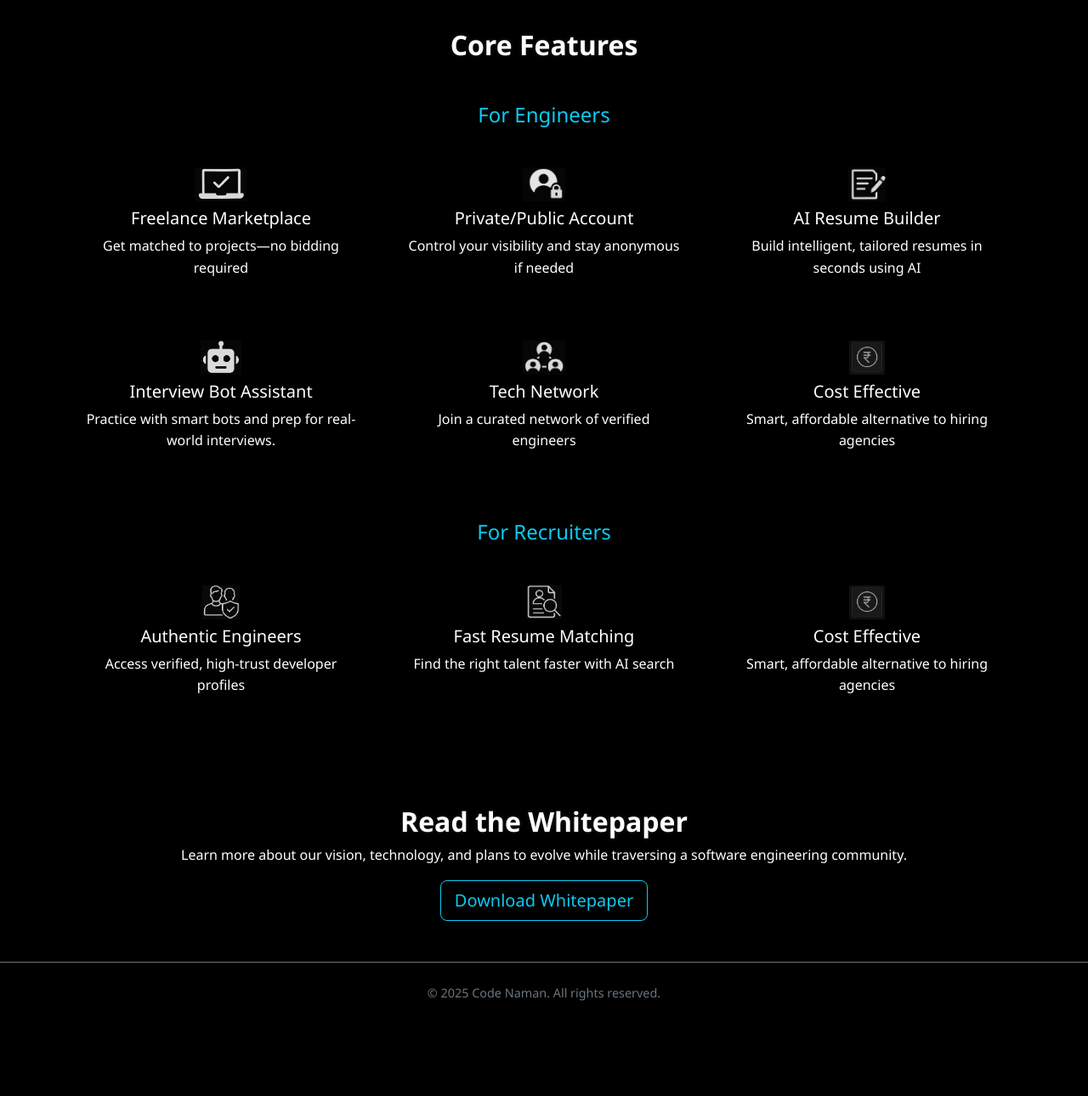
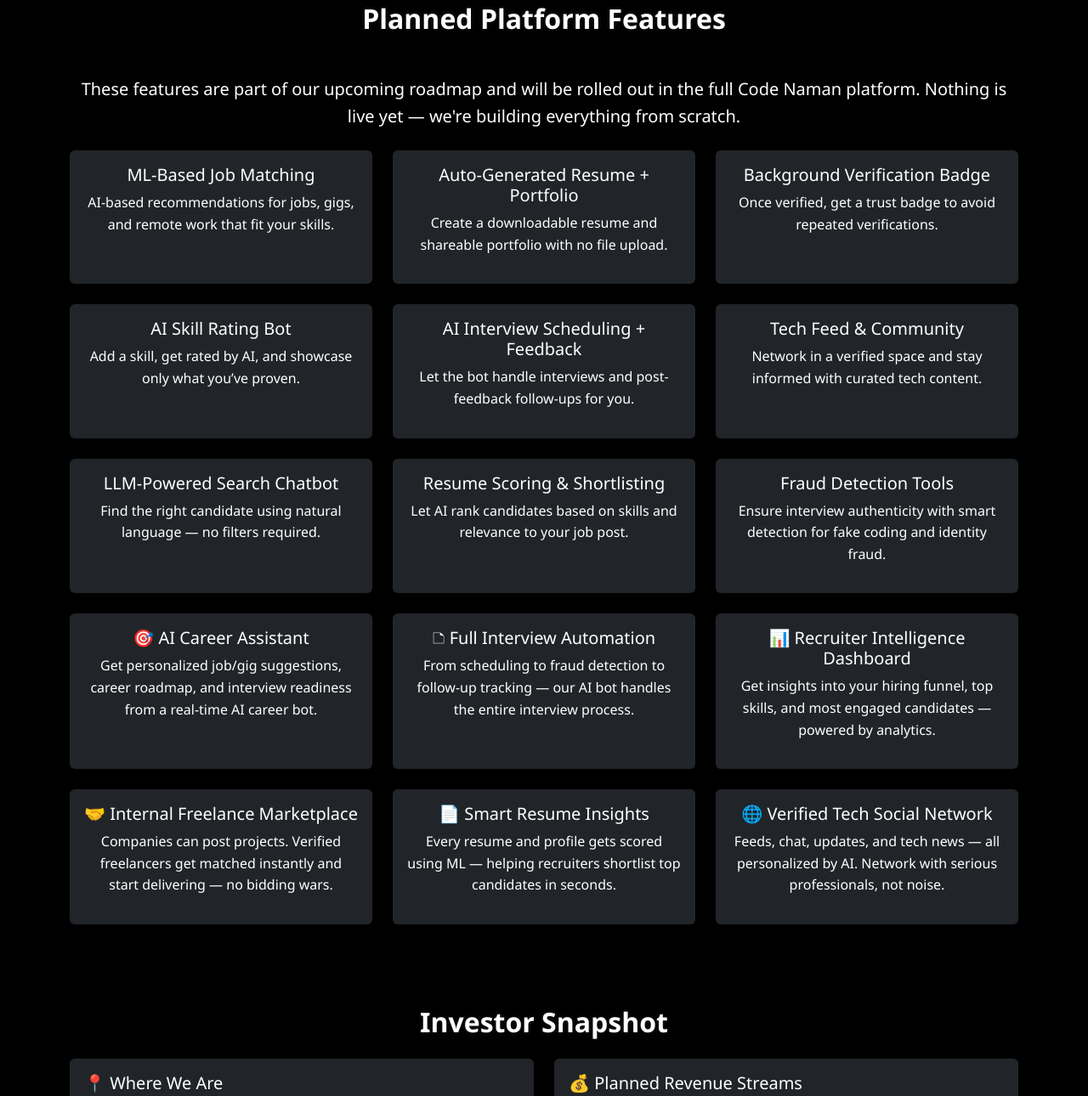
Before and after one commit to cris7M/code-naman, a plain HTML site: page index.html in a window 1280 px wide. Shown: the part 1047-2337 px from the top of the page at 85% size. Before the commit the page ends 2251 px from the top, so only its background shows below. Drawn offline with nearby package versions, Linux system fonts and the light colour scheme.

Commit message:
final information for recruiter is updated

```diff
--- a/index.html
+++ b/index.html
@@ -8,29 +8,24 @@
   <link href="https://cdn.jsdelivr.net/npm/bootstrap@5.3.3/dist/css/bootstrap.min.css" rel="stylesheet"/>
   <link href="style.css" rel="stylesheet" />
   <link href="https://fonts.googleapis.com/css2?family=Poppins:wght@400;600&display=swap" rel="stylesheet"/>
-
 </head>
 <body>
-
-
   <!-- Navbar -->
    <nav class="navbar navbar-expand-lg navbar-dark bg-black px-4">
     <div class="container-fluid">
-      <!-- Left: Logo -->
       <a class="navbar-brand" href="#">
         <img src="img/logo.jpg" alt="Code Naman Logo" class="logo-img"/>
       </a>
-
-      <!-- Toggle for mobile -->
       <button class="navbar-toggler" type="button" data-bs-toggle="collapse" data-bs-target="#navbarContent">
         <span class="navbar-toggler-icon"></span>
       </button>
-
-      <!-- Right: Menu -->
       <div class="collapse navbar-collapse justify-content-end" id="navbarContent">
         <ul class="navbar-nav">
           <li class="nav-item"><a class="nav-link" href="#about">About</a></li>
           <li class="nav-item"><a class="nav-link" href="#features">Features</a></li>
+          <li class="nav-item"><a class="nav-link" href="#investor">Investor Info</a></li>
+          <li class="nav-item"><a class="nav-link" href="#vision">Vision</a></li>
+          <li class="nav-item"><a class="nav-link" href="#mission">Mission</a></li>
           <li class="nav-item"><a class="nav-link" target="_blank" href="https://www.youtube.com/@codenaman">Learning</a></li>
           <li class="nav-item"><a class="nav-link" href="#whitepaper">Whitepaper</a></li>
         </ul>
@@ -38,37 +33,133 @@
     </div>
   </nav>
 
-
   <!-- Hero Section -->
   <header class="hero-section text-center py-5">
     <div class="container">
       <h1 class="display-5 fw-bold">
-        Empowering 500+ Software Engineers<br/>to Find Jobs & Freelance Opportunities
+        India’s First AI-Powered Platform for Jobs, Freelancing & Verified Hiring
       </h1>
-      <p class="lead">A next-gen community for hiring, learning, and growing together.</p>
-      <a  href="https://chat.whatsapp.com/IwSsBpSTH6T8WdxSa8upQ1" class="btn btn-primary btn-lg">Join the Community</a>
+      <p class="lead">
+        Say goodbye to consultancies. Connect directly with authentic engineers and real opportunities — powered by smart automation and community trust.
+      </p>
+      <a href="https://chat.whatsapp.com/IwSsBpSTH6T8WdxSa8upQ1" class="btn btn-primary btn-lg">Join the Community</a>
     </div>
   </header>
 
   <!-- About Section -->
   <section id="about" class="container py-5">
     <div class="row align-items-center">
-      <!-- Left: Image -->
       <div class="col-lg-6 text-center text-lg-start mb-4 mb-lg-0">
         <img src="img/shiny_network_face.png" alt="Code Naman AI Network" class="about-img" />
       </div>
-
-      <!-- Right: Text -->
       <div class="col-lg-6">
         <h2 class="mb-4">About Code Naman</h2>
-        <p class="about-text">
-            Code Naman is an AI-powered platform built to bridge the gap between talented engineers and meaningful opportunities. While recruiters are flooded with mismatched profiles, many skilled developers remain unseen — we’re here to change that.
+        <p>
+          Code Naman is not just a job portal — it’s an AI-driven platform that connects skilled engineers with verified jobs, freelance projects, and remote opportunities. We eliminate the need for consultancies, fake job listings, and endless follow-ups.
           <br /><br />
-            With a trusted network of 500+ verified engineers across full stack, machine learning, VLSI, and generative AI, Code Naman connects professionals with jobs and freelance projects that match their true potential.
+          Our goal is to bring transparency, speed, and smart automation into the hiring process — powered by AI, verified profiles, and a smart interview and resume system.
           <br /><br />
-            No bidding. No exposure. Freelancers remain anonymous — only skills and experience speak for you. Just join the network and start receiving curated opportunities, directly aligned with your strengths.
+          Whether you're a job seeker, freelancer, or recruiter, Code Naman gives you an intelligent edge to find the right match — faster, smarter, and verified.
         </p>
+      </div>
+    </div>
+  </section>
 
+<!-- Features Section -->
+<section id="features" class="container py-5">
+  <h2 class="text-center mb-5">Planned Platform Features</h2>
+  <p class="text-center mb-4 lead">These features are part of our upcoming roadmap and will be rolled out in the full Code Naman platform. Nothing is live yet — we're building everything from scratch.</p>
+
+  <div class="row g-4">
+    <div class="col-md-6 col-lg-4">
+      <div class="card bg-dark text-white h-100 text-center p-3 feature-card">
+        <h5>ML-Based Job Matching</h5>
+        <p>AI-based recommendations for jobs, gigs, and remote work that fit your skills.</p>
+      </div>
+    </div>
+    <div class="col-md-6 col-lg-4">
+      <div class="card bg-dark text-white h-100 text-center p-3 feature-card">
+        <h5>Auto-Generated Resume + Portfolio</h5>
+        <p>Create a downloadable resume and shareable portfolio with no file upload.</p>
+      </div>
+    </div>
+    <div class="col-md-6 col-lg-4">
+      <div class="card bg-dark text-white h-100 text-center p-3 feature-card">
+        <h5>Background Verification Badge</h5>
+        <p>Once verified, get a trust badge to avoid repeated verifications.</p>
+      </div>
+    </div>
+    <div class="col-md-6 col-lg-4">
+      <div class="card bg-dark text-white h-100 text-center p-3 feature-card">
+        <h5>AI Skill Rating Bot</h5>
+        <p>Add a skill, get rated by AI, and showcase only what you’ve proven.</p>
+      </div>
+    </div>
+    <div class="col-md-6 col-lg-4">
+      <div class="card bg-dark text-white h-100 text-center p-3 feature-card">
+        <h5>AI Interview Scheduling + Feedback</h5>
+        <p>Let the bot handle interviews and post-feedback follow-ups for you.</p>
+      </div>
+    </div>
+    <div class="col-md-6 col-lg-4">
+      <div class="card bg-dark text-white h-100 text-center p-3 feature-card">
+        <h5>Tech Feed & Community</h5>
+        <p>Network in a verified space and stay informed with curated tech content.</p>
+      </div>
+    </div>
+    <div class="col-md-6 col-lg-4">
+      <div class="card bg-dark text-white h-100 text-center p-3 feature-card">
+        <h5>LLM-Powered Search Chatbot</h5>
+        <p>Find the right candidate using natural language — no filters required.</p>
+      </div>
+    </div>
+    <div class="col-md-6 col-lg-4">
+      <div class="card bg-dark text-white h-100 text-center p-3 feature-card">
+        <h5>Resume Scoring & Shortlisting</h5>
+        <p>Let AI rank candidates based on skills and relevance to your job post.</p>
+      </div>
+    </div>
+    <div class="col-md-6 col-lg-4">
+      <div class="card bg-dark text-white h-100 text-center p-3 feature-card">
+        <h5>Fraud Detection Tools</h5>
+        <p>Ensure interview authenticity with smart detection for fake coding and identity fraud.</p>
+      </div>
+    </div>
+    <div class="col-md-6 col-lg-4">
+      <div class="card bg-dark text-white h-100 text-center p-3 feature-card">
+        <h5>🎯 AI Career Assistant</h5>
+        <p>Get personalized job/gig suggestions, career roadmap, and interview readiness from a real-time AI career bot.</p>
+      </div>
+    </div>
+    <div class="col-md-6 col-lg-4">
+      <div class="card bg-dark text-white h-100 text-center p-3 feature-card">
+        <h5>🗅️ Full Interview Automation</h5>
+        <p>From scheduling to fraud detection to follow-up tracking — our AI bot handles the entire interview process.</p>
+      </div>
+    </div>
+    <div class="col-md-6 col-lg-4">
+      <div class="card bg-dark text-white h-100 text-center p-3 feature-card">
+        <h5>📊 Recruiter Intelligence Dashboard</h5>
+        <p>Get insights into your hiring funnel, top skills, and most engaged candidates — powered by analytics.</p>
+      </div>
+    </div>
+    <div class="col-md-6 col-lg-4">
+      <div class="card bg-dark text-white h-100 text-center p-3 feature-card">
+        <h5>🤝 Internal Freelance Marketplace</h5>
+        <p>Companies can post projects. Verified freelancers get matched instantly and start delivering — no bidding wars.</p>
+      </div>
+    </div>
+    <div class="col-md-6 col-lg-4">
+      <div class="card bg-dark text-white h-100 text-center p-3 feature-card">
+        <h5>📄 Smart Resume Insights</h5>
+        <p>Every resume and profile gets scored using ML — helping recruiters shortlist top candidates in seconds.</p>
+      </div>
+    </div>
+    <div class="col-md-6 col-lg-4">
+      <div class="card bg-dark text-white h-100 text-center p-3 feature-card">
+        <h5>🌐 Verified Tech Social Network</h5>
+        <p>Feeds, chat, updates, and tech news — all personalized by AI. Network with serious professionals, not noise.</p>
+      </div>
     </div>
   </div>
 </section>
@@ -77,105 +168,71 @@
 
 
 
-<!-- features -->
-  <section id="features" class="container py-5">
-    <h2 class="text-center mb-5">Core Features</h2>
-
-    <div class="row mb-4">
-      <div class="col">
-        <h4 class="text-info text-center">For Engineers</h4>
+ <!-- Investor Info Section -->
+<section id="investor" class="container py-5">
+  <h2 class="text-center mb-4">Investor Snapshot</h2>
+  <div class="row g-4">
+    <div class="col-md-6">
+      <div class="card bg-dark text-white h-100 shadow-sm p-3 feature-card">
+        <h5>📍 Where We Are</h5>
+        <ul>
+          <li>Phase 1: Goal of 500 verified profiles — currently at 90+</li>
+          <li>Community building via WhatsApp</li>
+          <li>Information website hosted on GitHub</li>
+          <li>RAG-based prototype to enable Q&A on top of resumes</li>
+        </ul>
       </div>
     </div>
-    <div class="row g-4 mb-5">
-      <div class="col-sm-6 col-lg-4">
-        <div class="card bg-secondary text-white h-100 text-center p-3">
-          <img src="img/freelance.png" class="mx-auto mb-2" height="40" alt="Freelance Marketplace"/>
-          <h5>Freelance Marketplace</h5>
-          <p>Get matched to projects—no bidding required</p>
-        </div>
-      </div>
-      <div class="col-sm-6 col-lg-4">
-        <div class="card bg-secondary text-white h-100 text-center p-3">
-          <img src="img/private_public.png" class="mx-auto mb-2" height="40" alt="Private/Public Account"/>
-          <h5>Private/Public Account</h5>
-          <p>Control your visibility and stay anonymous if needed</p>
-        </div>
-      </div>
-      <div class="col-sm-6 col-lg-4">
-        <div class="card bg-secondary text-white h-100 text-center p-3">
-          <img src="img/resume_build.png" class="mx-auto mb-2" height="40" alt="AI Resume Builder"/>
-          <h5>AI Resume Builder</h5>
-          <p>Build intelligent, tailored resumes in seconds using AI</p>
-        </div>
-      </div>
-      <div class="col-sm-6 col-lg-4">
-        <div class="card bg-secondary text-white h-100 text-center p-3">
-          <img src="img/interview_bot.png" class="mx-auto mb-2" height="40" alt="Interview Bot"/>
-          <h5>Interview Bot Assistant</h5>
-          <p>Practice with smart bots and prep for real-world interviews.</p>
-        </div>
-      </div>
-      <div class="col-sm-6 col-lg-4">
-        <div class="card bg-secondary text-white h-100 text-center p-3">
-          <img src="img/tech_network.png" class="mx-auto mb-2" height="40" alt="Tech Network"/>
-          <h5>Tech Network</h5>
-          <p>Join a curated network of verified engineers</p>
-        </div>
-      </div>
-      <div class="col-sm-6 col-lg-4">
-        <div class="card bg-secondary text-white h-100 text-center p-3">
-          <img src="img/cost_effective.png" class="mx-auto mb-2" height="40" alt="Cost Effective"/>
-          <h5>Cost Effective</h5>
-          <p>Smart, affordable alternative to hiring agencies</p>
-        </div>
-      </div>
-    </div>
-
-    <div class="row mb-4">
-      <div class="col">
-        <h4 class="text-info text-center">For Recruiters</h4>
-      </div>
-    </div>
-    <div class="row g-4">
-      <div class="col-sm-6 col-lg-4">
-        <div class="card bg-secondary text-white h-100 text-center p-3">
-          <img src="img/authentic_engineers.png" class="mx-auto mb-2" height="40" alt="Authentic Engineers"/>
-          <h5>Authentic Engineers</h5>
-          <p>Access verified, high-trust developer profiles</p>
-        </div>
-      </div>
-      <div class="col-sm-6 col-lg-4">
-        <div class="card bg-secondary text-white h-100 text-center p-3">
-          <img src="img/resume_matching.png" class="mx-auto mb-2" height="40" alt="Fast Resume Matching"/>
-          <h5>Fast Resume Matching</h5>
-          <p>Find the right talent faster with AI search</p>
-        </div>
-      </div>
-      <div class="col-sm-6 col-lg-4">
-        <div class="card bg-secondary text-white h-100 text-center p-3">
-          <img src="img/cost_effective.png" class="mx-auto mb-2" height="40" alt="Cost Effective"/>
-          <h5>Cost Effective</h5>
-          <p>Smart, affordable alternative to hiring agencies</p>
+    <div class="col-md-6">
+      <div class="card bg-dark text-white h-100 shadow-sm p-3 feature-card">
+        <h5>💰 Planned Revenue Streams</h5>
+        <ul>
+          <li>Paid Background Verification</li>
+          <li>Premium Account Visibility</li>
+          <li>Resume Boosting & AI Profile Ranking</li>
+          <li>Recruiter Subscription Model
+            <ul>
+              <li>Smart Hiring & Placement Suite</li>
+              <li>Premium Account Visibility</li>
+            </ul>
+          </li>
+          <li>Freelancing Commission</li>
+        </ul>
+        <p><strong>Note:</strong> MVP expected within 4–6 months.</p>
       </div>
     </div>
   </div>
 </section>
 
+ <!-- Vision Section -->
+<section id="vision" class="container py-5">
+  <h2 class="text-center mb-4">Our Vision</h2>
+  <p class="lead text-center">
+    Our vision is to build India’s most trusted, AI-powered hiring and freelancing platform — where authenticity, automation, and access merge into one seamless experience. We aim to empower all skilled professionals with real opportunities, regardless of location, by creating a trusted and intelligent career ecosystem.
+  </p>
+</section>
+  <!-- Mission Section -->
+  <section id="mission" class="container py-5">
+    <h2 class="text-center mb-4">Our Mission</h2>
+    <p class="lead text-center">
+      Our mission is to eliminate fake jobs, resume fraud, and middlemen dependency by using smart tech — giving every engineer a verified presence and every recruiter an intelligent hiring solution.
+    </p>
+  </section>
+
 
  <!-- Whitepaper Section -->
 <section id="whitepaper" class="container text-center py-5">
-    <h2>Read the Whitepaper</h2>
-    <p>Learn more about our vision, technology, and plans to evolve while traversing a software engineering community.</p>
-    <a href="#" class="btn btn-outline-info btn-lg"  onclick="showComingSoon(); return false;">Download Whitepaper</a>
+  <h2>Our Vision Whitepaper</h2>
+  <p>Explore how Code Naman is disrupting the traditional hiring model with AI, trust, and community-driven solutions.</p>
+  <a href="PDF/Code_Naman_Whitepaper.pdf" class="btn btn-outline-info btn-lg" download>Download Whitepaper</a>
 </section>
 
   <!-- Footer -->
   <footer class="text-center text-secondary py-4 border-top border-secondary">
-    &copy; 2025 Code Naman. All rights reserved.
+    &copy; 2025 Code Naman. Built with purpose. Powered by AI. Driven by Community.
   </footer>
 
   <script src="https://cdn.jsdelivr.net/npm/bootstrap@5.3.3/dist/js/bootstrap.bundle.min.js"></script>
-
   <script>
     function showComingSoon() {
       alert("Whitepaper coming soon. Stay tuned!");
--- a/style.css
+++ b/style.css
@@ -54,6 +54,15 @@ body {
     box-shadow: 0 0 12px rgba(14, 158, 148, 0.6);
   }
 
+
+  .feature-card {
+    border: 1px solid transparent;
+    transition: all 0.3s ease-in-out;
+  }
+  .feature-card:hover {
+    border: 1px solid #0dcaf0;
+    box-shadow: 0 0 15px #0dcaf0;
+  }
 
 
 
```
Also changed, not shown: 1 other file. Lines whose indentation alone changed are shown as unchanged.
